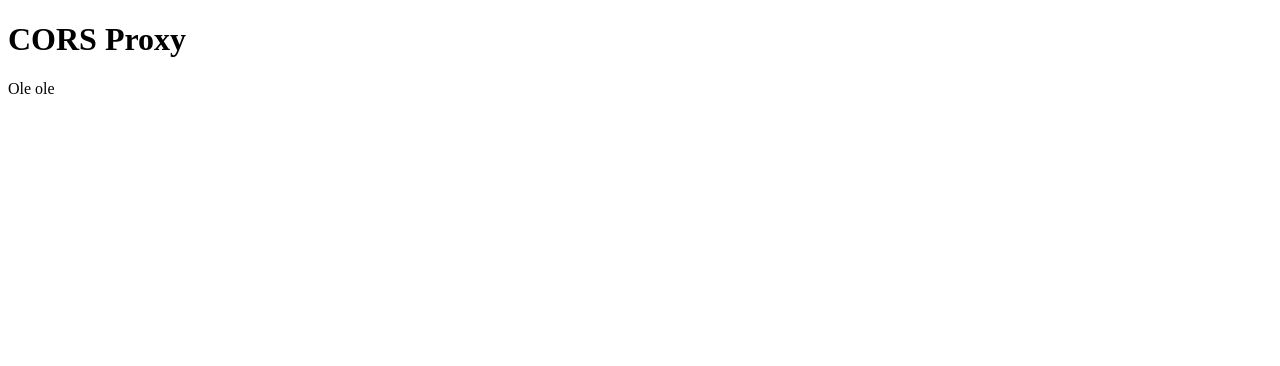
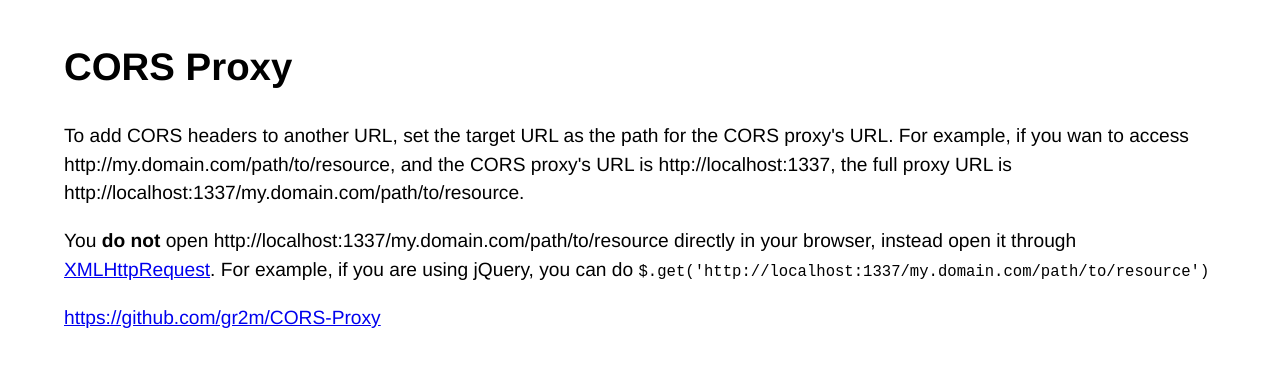
Before and after one commit to gr2m/CORS-Proxy, a website: page public/index.html in a window 1280 px wide. Drawn offline with Linux system fonts and the light colour scheme.

Commit message:
docs: add usage to public index.html page

```diff
--- a/public/index.html
+++ b/public/index.html
@@ -1,11 +1,33 @@
 <!DOCTYPE html>
 <html>
   <head>
+    <meta charset="utf-8">
     <title>CORS Proxy</title>
+    <style>
+      body {
+        font: 1.2em/1.5 Helvetica, Arial;
+        max-width: 60em;
+        margin: 2em auto;
+      }
+    </style>
   </head>
   <body>
     <h1>CORS Proxy</h1>
 
-  <p>Ole ole</p>
+    <p>
+      To add CORS headers to another URL, set the target URL as the path for the CORS proxy's URL.
+      For example, if you wan to access http://my.domain.com/path/to/resource, and the CORS proxy's
+      URL is http://localhost:1337, the full proxy URL is http://localhost:1337/my.domain.com/path/to/resource.
+    </p>
+
+    <p>
+      You <strong>do not</strong> open http://localhost:1337/my.domain.com/path/to/resource directly in your browser,
+      instead open it through <a href='https://developer.mozilla.org/en-US/docs/Web/API/XMLHttpRequest'>XMLHttpRequest</a>.
+      For example, if you are using jQuery, you can do <code>$.get('http://localhost:1337/my.domain.com/path/to/resource')</code>
+    </p>
+
+    <p>
+      <a href="https://github.com/gr2m/CORS-Proxy">https://github.com/gr2m/CORS-Proxy</a>
+    </p>
   </body>
 </html>
```
Lines whose indentation alone changed are shown as unchanged.
